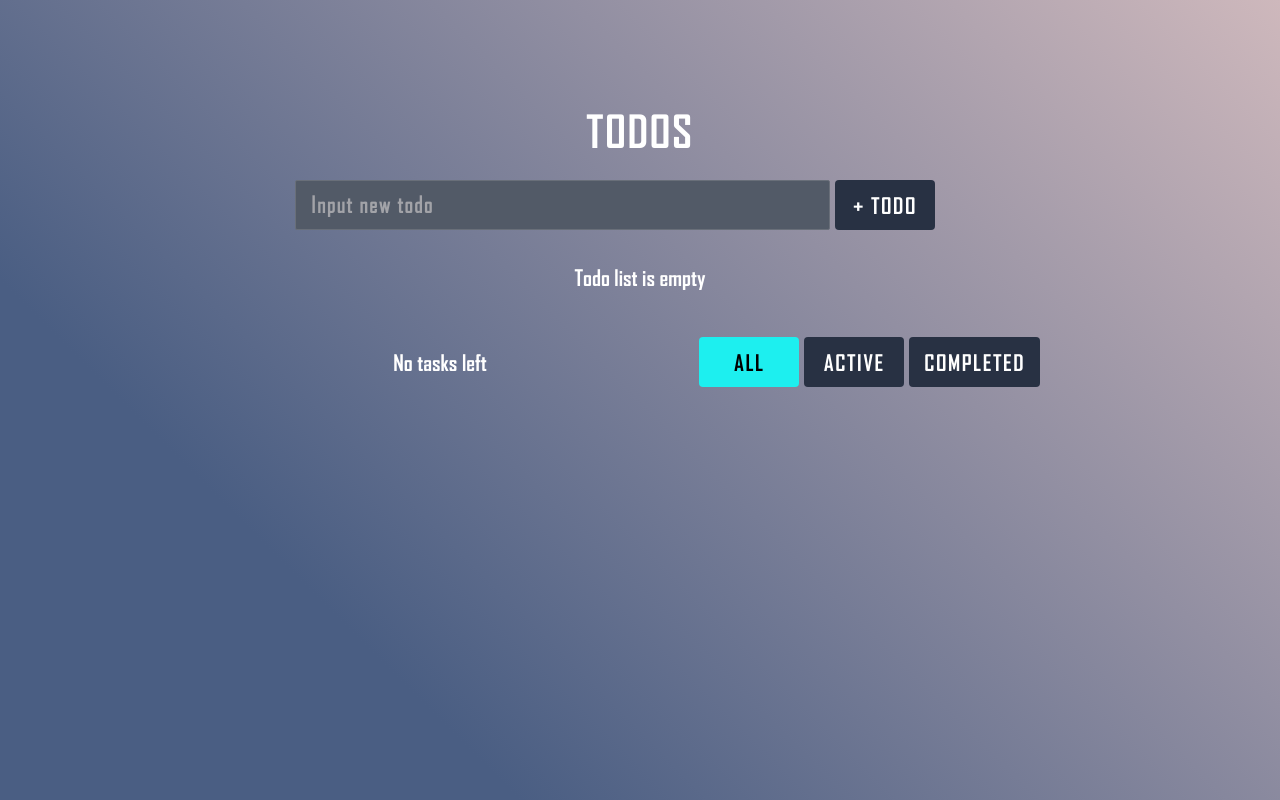
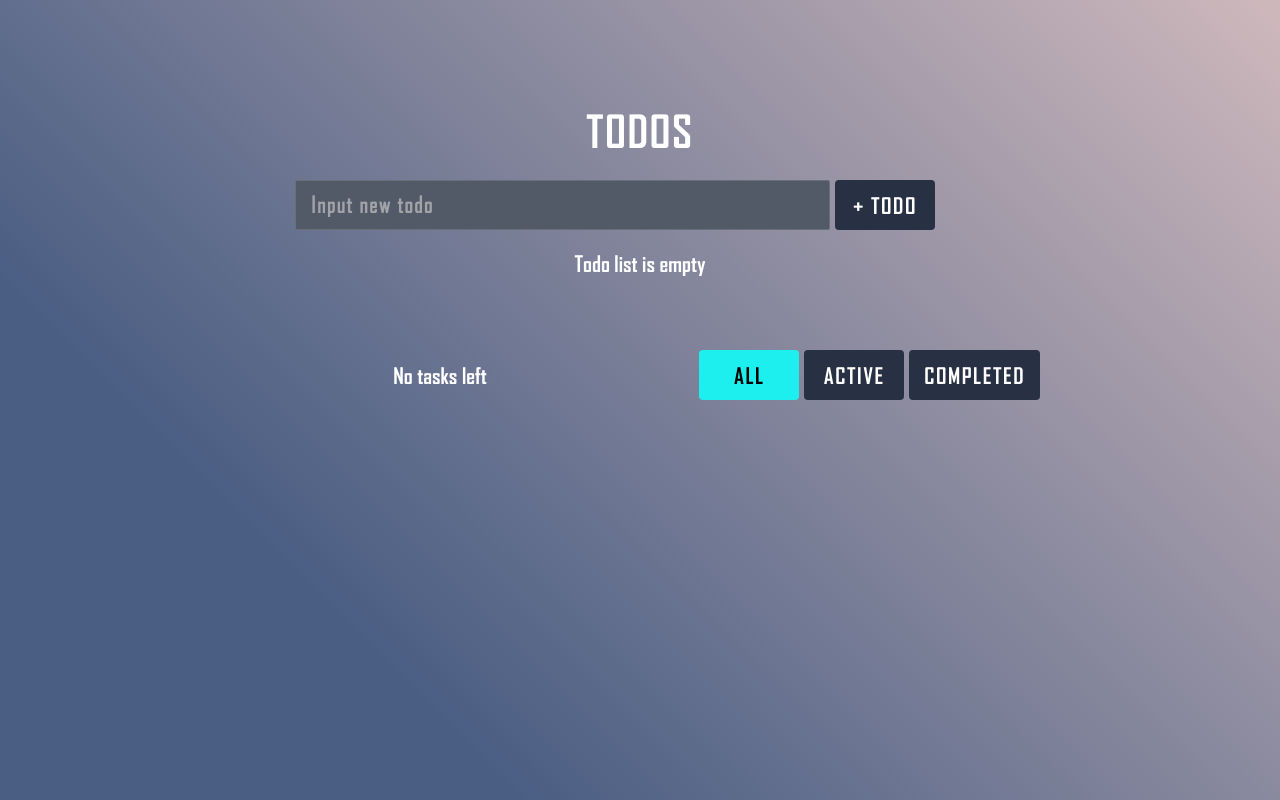
Before and after one commit to SergeyZ514/11-Todo-app, a React app: page / in a window 1280 px wide. Built offline with nearby package versions, Linux system fonts and the light colour scheme.

Commit message:
some fixes

```diff
--- a/src/components/app/App.scss
+++ b/src/components/app/App.scss
@@ -1,7 +1,7 @@
 .app {
     display: grid;
     grid-template-columns: minmax(auto, 800px);
-    grid-template-rows: 100px 50px auto auto;
+    grid-template-rows: 100px 50px minmax(100px, min-content) 70px;
     padding-top: 5rem;
     min-height: 50vh;
     text-align: center;
--- a/src/components/todoList/todoList.scss
+++ b/src/components/todoList/todoList.scss
@@ -3,6 +3,6 @@
     row-gap: 5px;
     height: auto;
     margin-top: 20px;
-
+    align-self: flex-start;
 
 }
```
